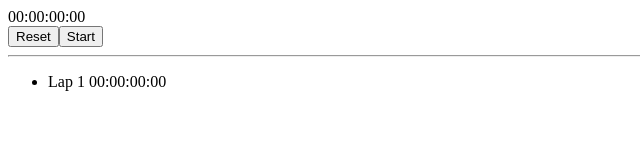
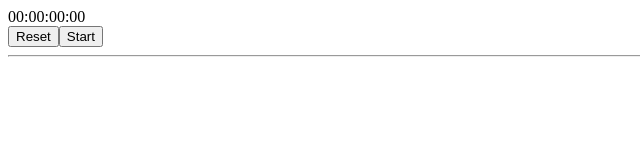
Before and after one commit to Shopify/eng-intern-assessment-react, a React app: page / in a window 1280 px wide. Shown: the top 163 px of the page, without its empty margins (0-640 px from the left). Built offline with nearby package versions, Linux system fonts and the light colour scheme.

Commit message:
Reset current lap time on reset button press.

```diff
--- a/src/StopWatch.tsx
+++ b/src/StopWatch.tsx
@@ -44,6 +44,7 @@ export default function StopWatch() {
     // Reset the elapsed time if the stopwatch is inactive
     if (!active) {
       setElapsedTime(0);
+      setCurrentLapTime(0);
       setLaps([]);
       return;
     } else {
@@ -60,7 +61,7 @@ export default function StopWatch() {
       <StopWatchButton labels={["Start", "Stop"]} active={active} onClick={handleStartStopClick}/>
       <hr />
       <ul>
-        <li>Lap {laps.length + 1} {formatTime(currentLapTime)}</li>
+        {elapsedTime !== 0 && <li>Lap {laps.length + 1} {formatTime(currentLapTime)}</li>}
         {[...laps].reverse().map((lap, index) => (
           <li key={index}>Lap {laps.length - index} {formatTime(lap)}</li>
         ))}
```
